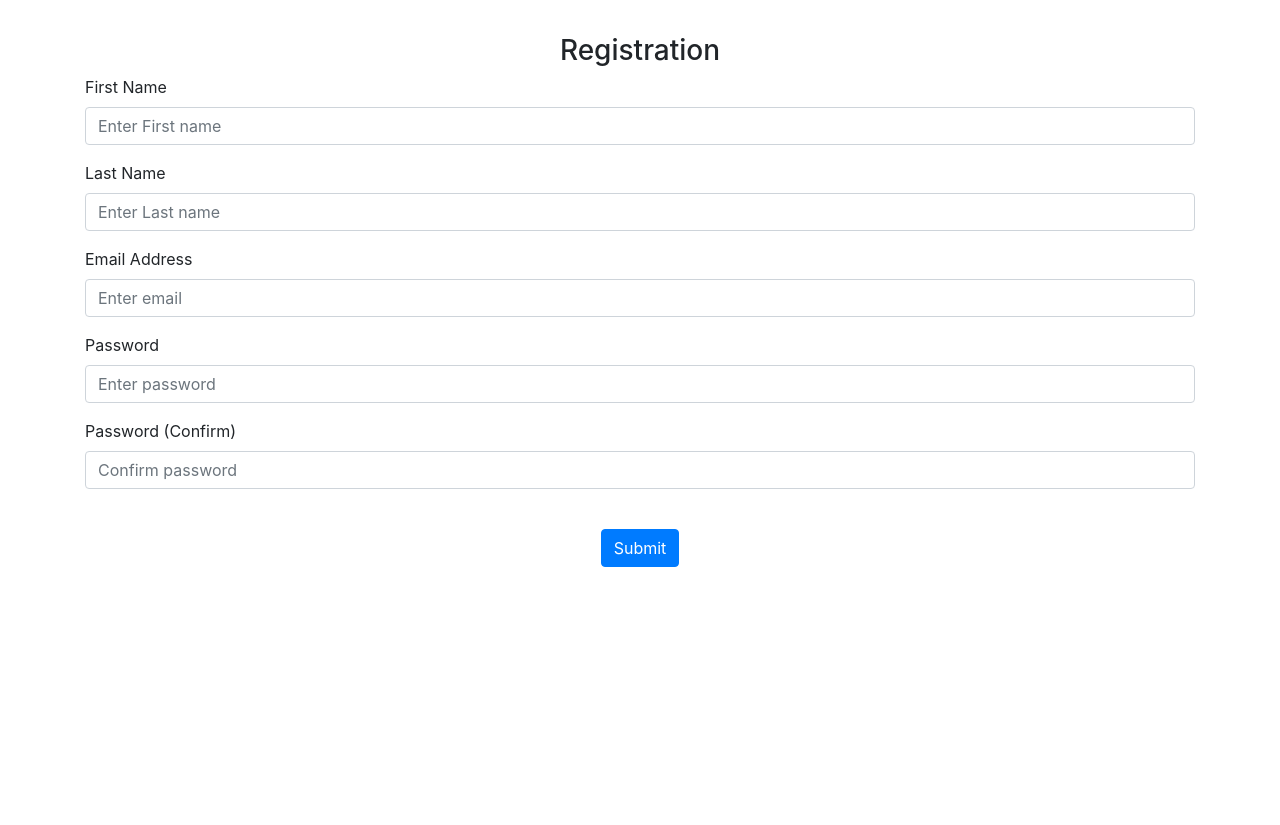
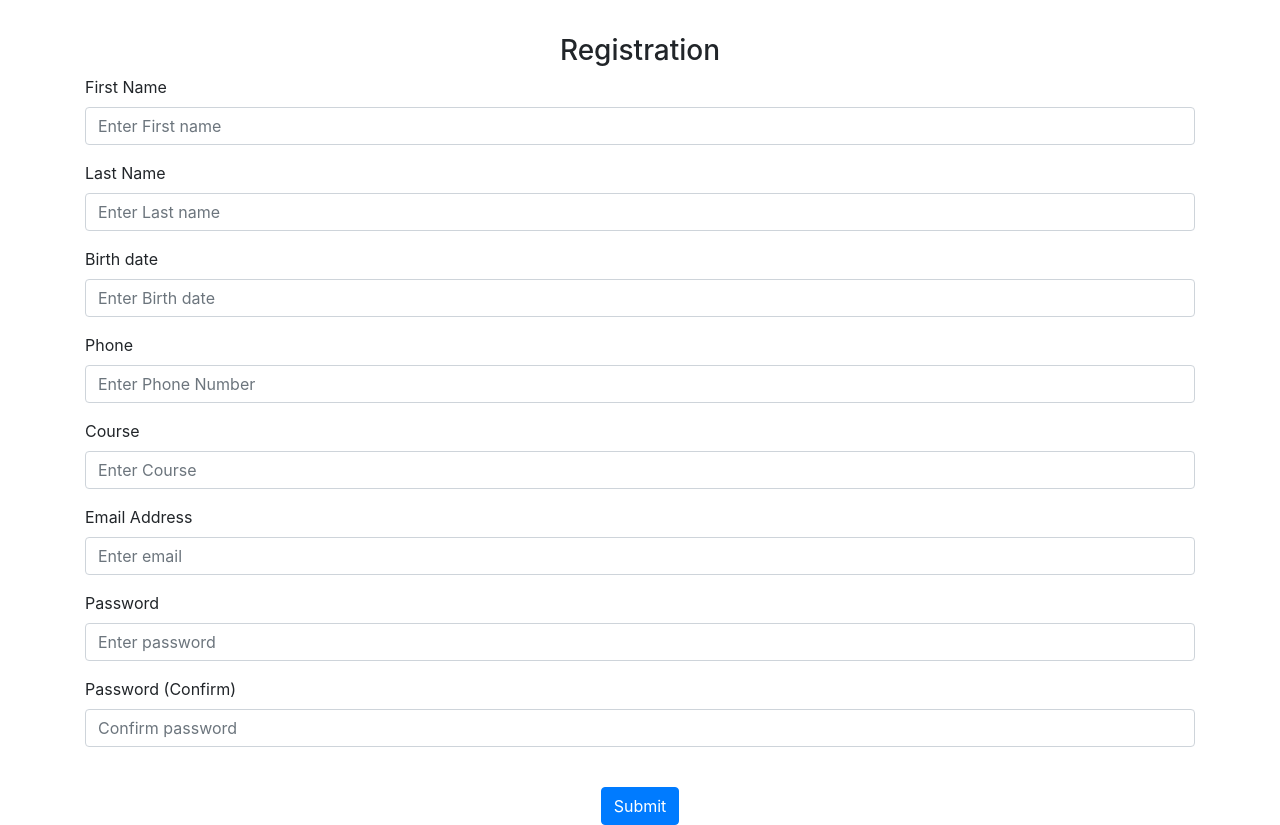
Before and after one commit to qejaquino/MidtermProjectAct1, a Flask app: page /sign-up in a window 1280 px wide. Shown: the part 56-881 px from the top of the page. Before the commit the page ends 623 px from the top, so only its background shows below. Run offline with Flask 2, Linux system fonts and the light colour scheme; some libraries are stand-ins or nearby versions.

Commit message:
Additional datatypes and informations for course.

```diff
--- a/MidtermProjectAct1/project/website/auth.py
+++ b/MidtermProjectAct1/project/website/auth.py
@@ -43,6 +43,9 @@ def sign_up():
         last_name = request.form.get('lastName')
         password1 = request.form.get('password1')
         password2 = request.form.get('password2')
+        birthdate = request.form.get('birthDate')
+        phone = request.form.get('Phone')
+        course = request.form.get('course')
 
         user = User.query.filter_by(email=email).first()
         if user:
@@ -57,7 +60,7 @@ def sign_up():
             flash('Password must be at least 7 characters.', category='error')
         else:
             #User account Creation
-            new_user = User(email=email, first_name=first_name, last_name=last_name, password=generate_password_hash(password1, method='sha256'))
+            new_user = User(email=email, first_name=first_name, last_name=last_name, password=generate_password_hash(password1, method='sha256'), birth_date=birthdate, phone=phone, course=course)
             db.session.add(new_user)
             db.session.commit()
 
--- a/MidtermProjectAct1/project/website/models.py
+++ b/MidtermProjectAct1/project/website/models.py
@@ -14,6 +14,9 @@ class User(db.Model, UserMixin):
     id = db.Column(db.Integer, primary_key=True)
     first_name = db.Column(db.String(50))
     last_name = db.Column(db.String(50))
+    birth_date = db.Column(db.String(50))
+    course = db.Column(db.String(50))
+    phone = db.Column(db.Integer)
     email = db.Column(db.String(100), unique=True)
     password = db.Column(db.String(50))
     date_created = db.Column(db.DateTime(timezone=True), default=func.now())
--- a/MidtermProjectAct1/project/website/templates/sign_up.html
+++ b/MidtermProjectAct1/project/website/templates/sign_up.html
@@ -10,6 +10,21 @@
       <div class="form-group">
         <label for="lastName">Last Name</label>
         <input type="text" class="form-control" id="lastName" name="lastName" placeholder="Enter Last name"/>
+      </div>
+
+      <div class="form-group">
+        <label for="birthDate">Birth date</label>
+        <input type="text" class="form-control" id="birthDate" name="birthDate" placeholder="Enter Birth date"/>
+      </div>
+
+      <div class="form-group">
+        <label for="Phone">Phone</label>
+        <input type="text" class="form-control" id="Phone" name="Phone" placeholder="Enter Phone Number"/>
+      </div>
+
+      <div class="form-group">
+        <label for="course">Course</label>
+        <input type="text" class="form-control" id="course" name="course" placeholder="Enter Course"/>
       </div>
 
       <div class="form-group">
```
